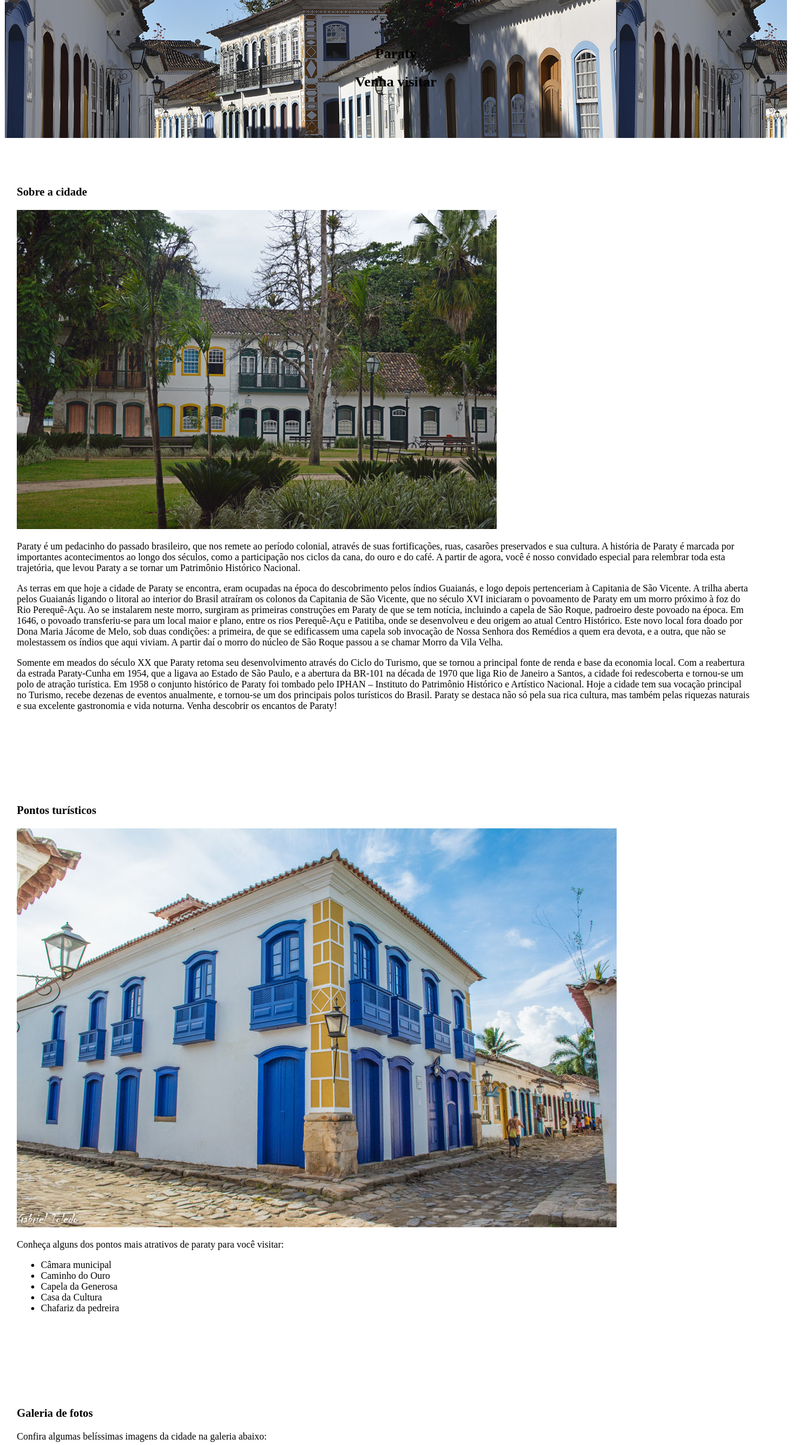
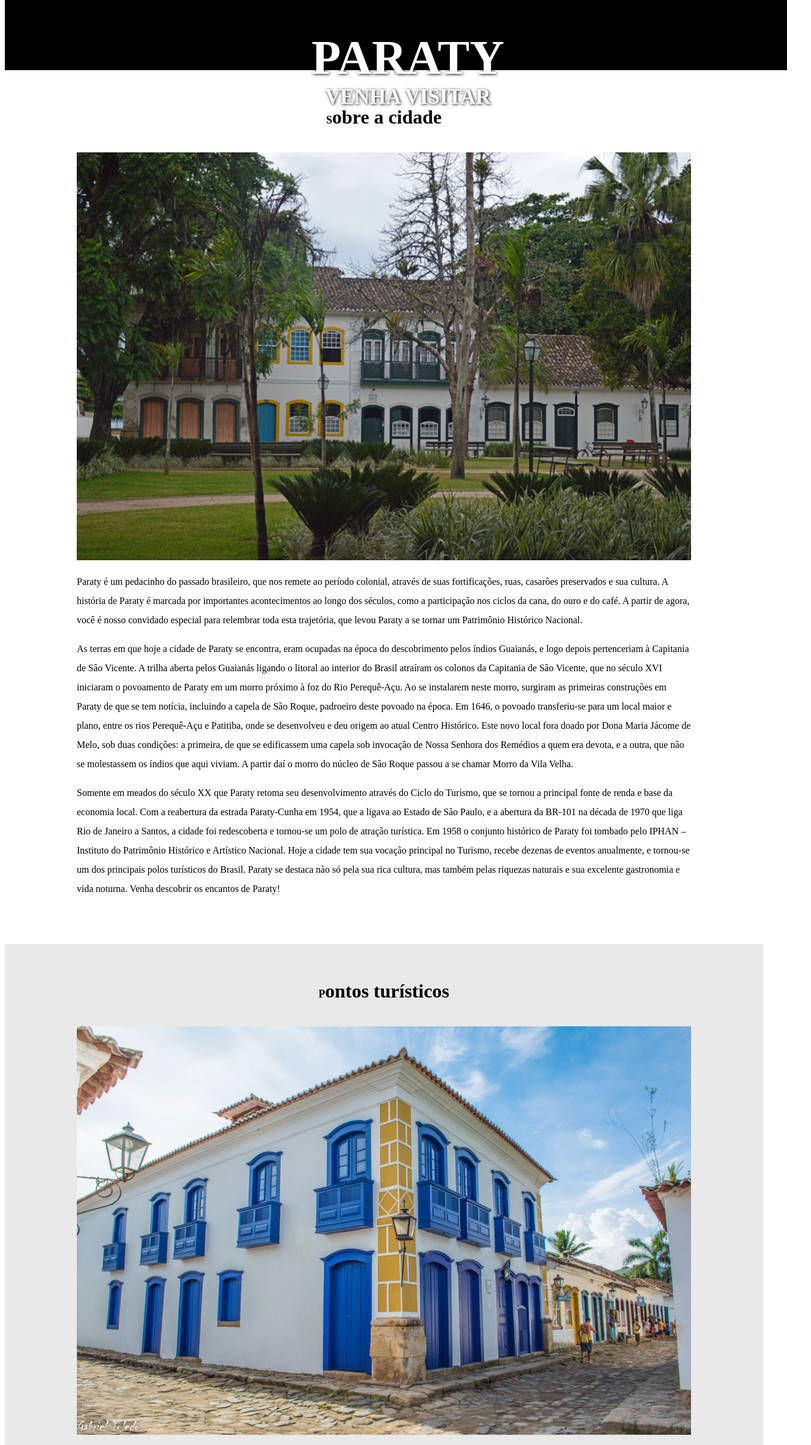
Before and after one commit to Desenvolvedormoz/Projeto_paraty, a plain HTML site: page index.html in a window 1280 px wide. Shown: the part 102-2511 px from the top of the page at 60% size, 1352 px wide, since content can reach past the window. Drawn offline with Linux system fonts and the light colour scheme.

Commit message:
A página foi estilizada, e concluida

```diff
--- a/css/estilo.css
+++ b/css/estilo.css
@@ -37,3 +37,107 @@ section {
     text-align: center;
     background-image: url("../assets/img/bg-estacao.jpg");
 }
+
+.secao_capa::before {
+    content: "";
+    width: 100%;
+    height: 100%;
+    background-color: #000000;
+    opacity: 0,5;
+    position: absolute;
+    top: 0;
+    left: 0;
+}
+
+.secao_capa div {
+    position: absolute;
+    top: 0;
+    left: 0;
+    width: 100%;
+    height: 100%;
+    display: flex;
+    flex-direction: column;
+    justify-content: center;
+    text-transform: uppercase;
+    padding: 60px 20px;
+    z-index: 1;
+}
+
+.secao_capa h1 {
+    font-size: 80px;
+}
+
+.secao_capa h2 {
+    font-size: 35px;
+}
+
+.secao_capa h1, .secao_capa h2 {
+    margin: 0;
+    color: #fff;
+    text-shadow: 1px 1px 5px #000000;
+}
+
+h3 {
+    font-size: 32px;
+    text-align: center;
+    margin: 0 0 40px 0;
+}
+
+.secao_destaque img:first-of-type {
+    width: 100%;
+}
+
+p {
+    line-height: 32px;
+}
+
+.secao_destaque::first-letter {
+    font-size: 18px;
+    font-weight: bold;
+}
+
+.secao_ponto {
+    background-color: #e9e9e9;
+}
+
+li {
+    display: flex;
+    align-items: center;
+    margin: 12px 0 0 0;
+}
+
+ul {
+    list-style: none;
+    padding: 0;
+}
+
+li::before {
+    content: "";
+    width: 20px;
+    height: 20px;
+    background-image: url('../assets/img/seta.png');
+    margin: 0 6px 0 0;
+}
+
+.galeria {
+    width: 100%;
+}
+
+.galeria img{
+    width: calc((100% / 3) - 3px);
+    opacity: 0.6;
+}
+
+.galeria img:hover {
+    opacity: 1;
+}
+
+footer {
+    width: 100%;
+    height: 50px;
+    margin: 25px 0 0 0;
+    background-color: #f5c002;
+    display: flex;
+    justify-content: center;
+    align-items: center;
+}
--- a/index.html
+++ b/index.html
@@ -26,7 +26,7 @@
             </div>
         </section>
         <section id="sobre">
-          <div>
+          <div class="limita_secao secao_destaque">
             <h3>Sobre a cidade</h3>
             <img src="./assets/img/Praca-Matriz.jpg" alt="Praca-Matriz">
             <p>Paraty é um pedacinho do passado brasileiro, que nos remete ao período colonial, através de suas fortificações, ruas, casarões preservados e sua cultura. A história de Paraty é marcada por importantes acontecimentos ao longo dos séculos, como a participação nos ciclos da cana, do ouro e do café. A partir de agora, você é nosso convidado especial para relembrar toda esta trajetória, que levou Paraty a se tornar um Patrimônio Histórico Nacional.</p>
@@ -34,8 +34,9 @@
             <p>Somente em meados do século XX que Paraty retoma seu desenvolvimento através do Ciclo do Turismo, que se tornou a principal fonte de renda e base da economia local. Com a reabertura da estrada Paraty-Cunha em 1954, que a ligava ao Estado de São Paulo, e a abertura da BR-101 na década de 1970 que liga Rio de Janeiro a Santos, a cidade foi redescoberta e tornou-se um polo de atração turística. Em 1958 o conjunto histórico de Paraty foi tombado pelo IPHAN – Instituto do Patrimônio Histórico e Artístico Nacional. Hoje a cidade tem sua vocação principal no Turismo, recebe dezenas de eventos anualmente, e tornou-se um dos principais polos turísticos do Brasil. Paraty se destaca não só pela sua rica cultura, mas também pelas riquezas naturais e sua excelente gastronomia e vida noturna. Venha descobrir os encantos de Paraty!</p>
           </div>
         </section>
-       <section id="turismo">
-        <div>
+
+       <section id="turismo" class="secao_ponto">
+        <div class="limita_secao secao_destaque">
             <h3>Pontos turísticos</h3>
             <img src="./assets/img/Casa-da-Cultura.jpg" alt="Casa de cultura">
             <p>Conheça alguns dos pontos mais atrativos de paraty para você visitar:</p>
@@ -49,10 +50,12 @@
         </div>
        </section>
        <section id="galeria">
-        <div>
+        <div class="limita_secao">
             <h3>Galeria de fotos</h3>
+
             <p>Confira algumas belíssimas imagens da cidade na galeria abaixo:</p>
-            <div>
+
+            <div class="galeria">
                 <img src="./assets/img/Caminho-do-Ouro.jpg" alt="">
                 <img src="./assets/img/Ilha-do-Cedro.jpg" alt="">
                 <img src="./assets/img/Lagoa-Azul.jpg" alt="">
@@ -64,7 +67,7 @@
     </section>
     </main>
     <footer>
-        <div>
+        <div class="limita_secao">
             Copyright 2022 &copy; - Prefeitura de Paraty&trade;
         </div>
     </footer>
```
